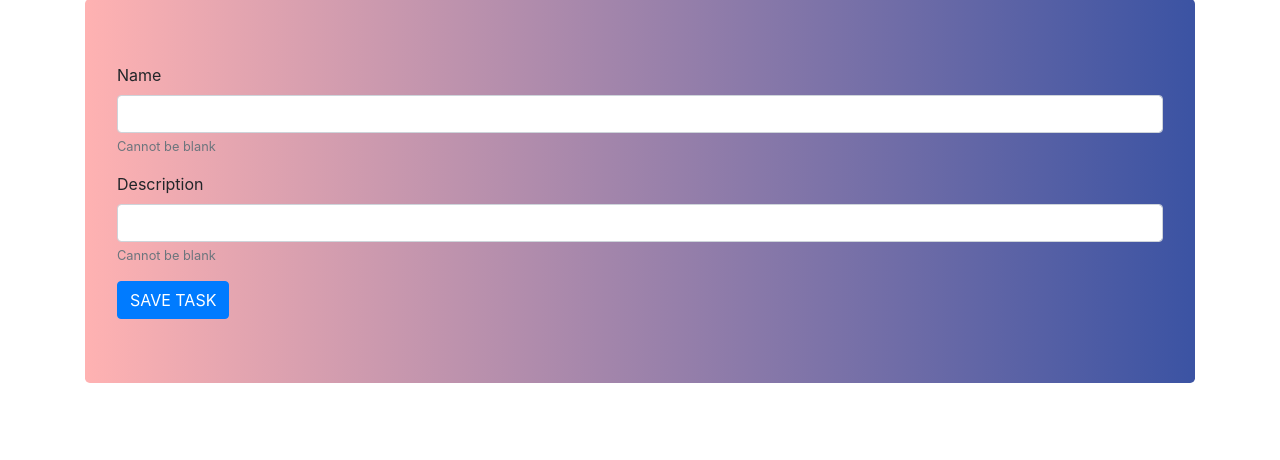
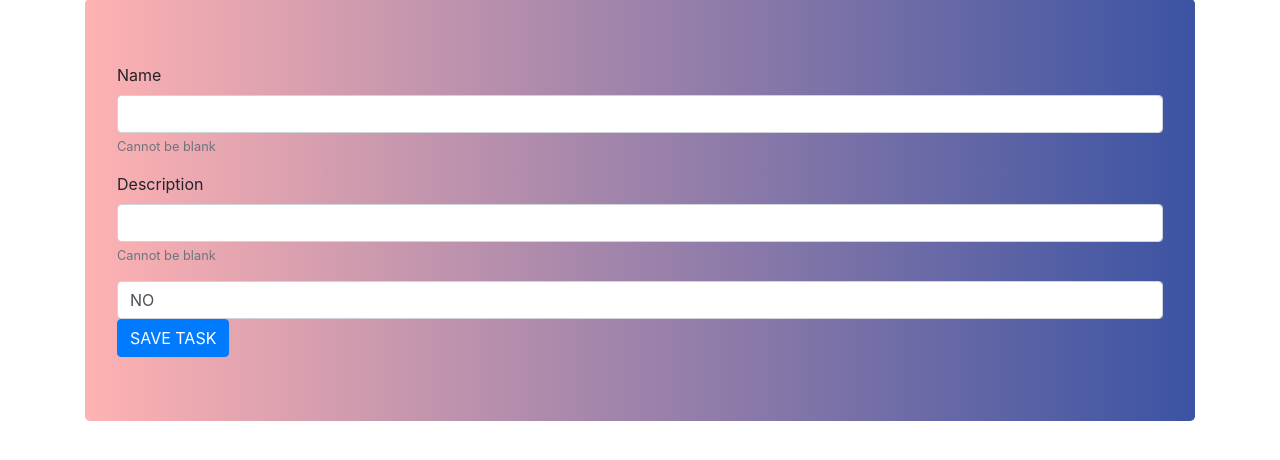
Before and after one commit to Asingjr2/todos_dj, a Django app: page /create in a window 1280 px wide. Shown: the part 85-545 px from the top of the page. Run offline with Django 3.2, Linux system fonts and the light colour scheme; a user stored in the database is signed in; data comes from the database, SQL or seed files in the repository; some libraries are stand-ins or nearby versions.

Commit message:
changed form

```diff
--- a/task/templates/task/task_create.html
+++ b/task/templates/task/task_create.html
@@ -23,6 +23,7 @@
                 <small class="form-text text-muted">Cannot be blank</small>
             </div>
 
+            <input type="text" name="status" class="form-control" value="NO">
             <button class="btn btn-primary" >SAVE TASK</button>
         </form>
     </div >
```
